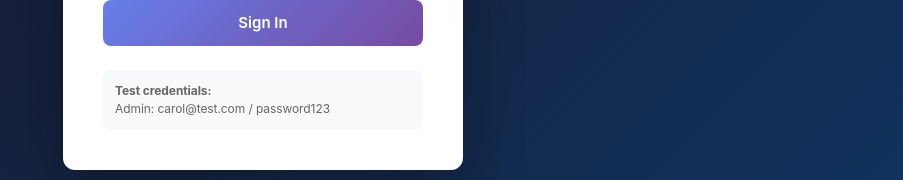
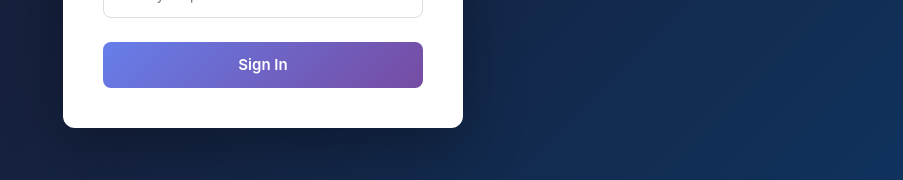
Before and after one commit to XonLoke/volunteering-rewards-app, a React (Vite) app in the folder frontend/web_portals/: page /admin/login in a window 1280 px wide. Shown: the part 516-696 px from the top of the page, without its empty margins (377-1280 px from the left). Built offline with nearby package versions, Linux system fonts and the light colour scheme; no server answers.

Commit message:
fix: expanded seed, sponsorship column, removed test credentials from login

```diff
--- a/frontend/web_portals/src/pages/admin/Login.jsx
+++ b/frontend/web_portals/src/pages/admin/Login.jsx
@@ -152,11 +152,7 @@ export default function AdminLogin() {
           </button>
         </form>
 
-        <div style={{ marginTop: '24px', padding: '12px', background: '#f8f9fa', borderRadius: '8px', fontSize: '12px', color: '#666' }}>
-          <strong>Test credentials:</strong><br />
-          Admin: carol@test.com / password123
-        </div>
-      </div>
-    </div>
-  );
-}
+	      </div>
+	    </div>
+	  );
+	}
```
